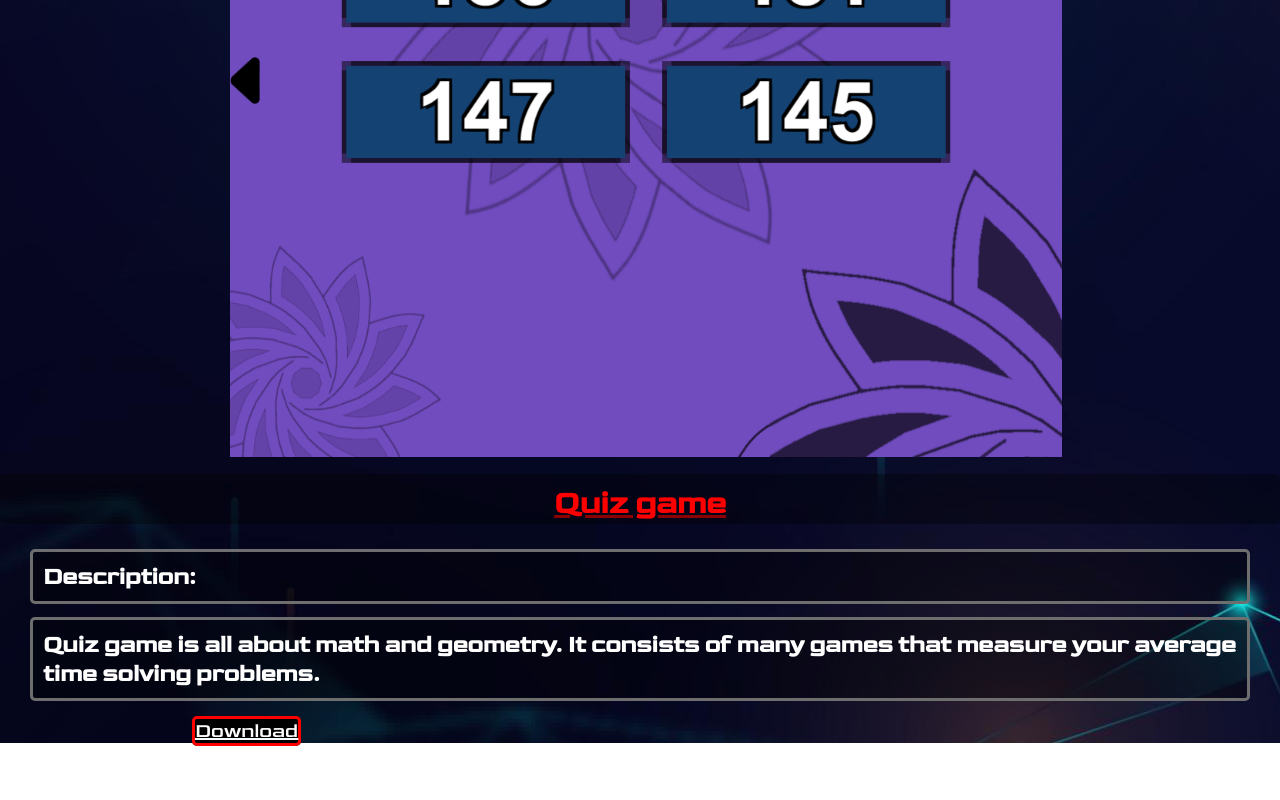
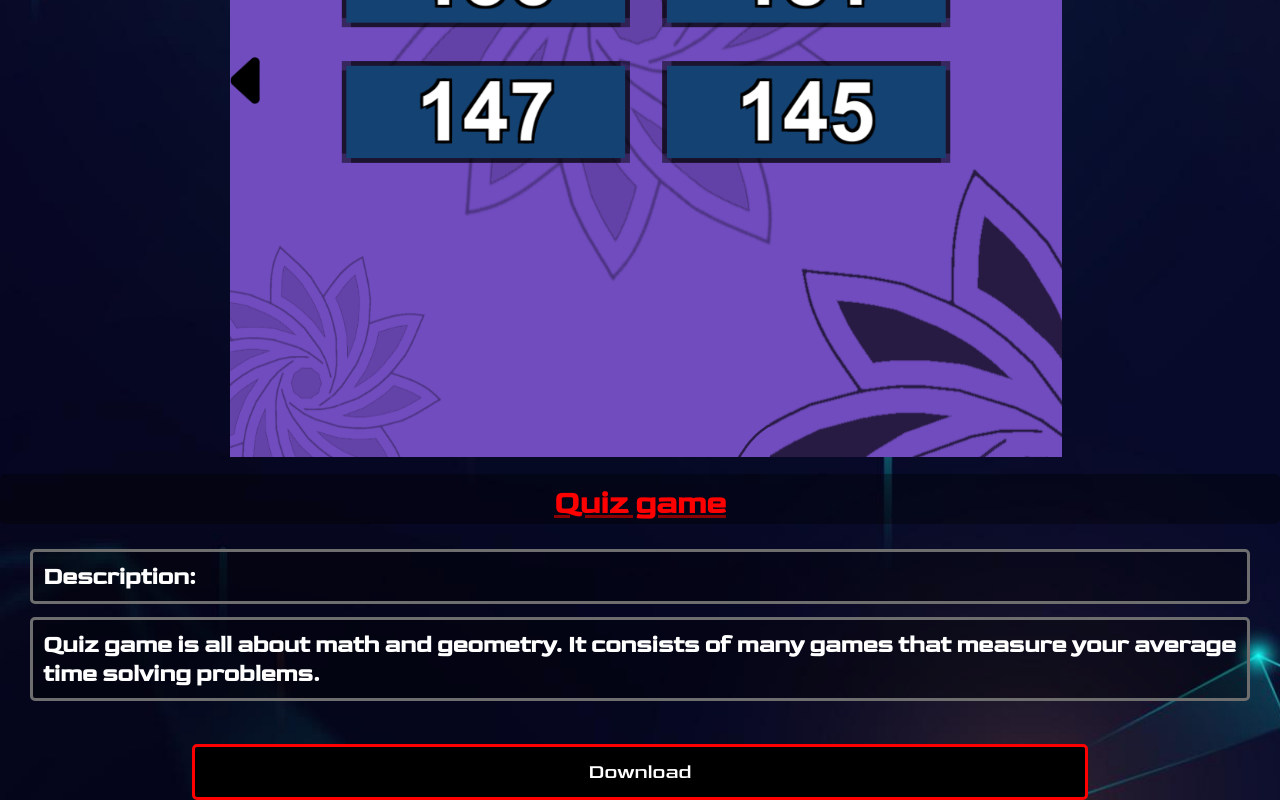
Before and after one commit to MA-Games0/Games, a plain HTML site: page quizG.html in a window 1280 px wide. Shown: the part 1275-2075 px from the top of the page. Before the commit the page ends 2021 px from the top, so only its background shows below. Drawn offline with Linux system fonts and the light colour scheme.

Commit message:
Update quizG.html

```diff
--- a/quizG.html
+++ b/quizG.html
@@ -92,7 +92,7 @@ search</a></li>
     <br>
 
 
-    <a href="https://onedrive.live.com/download?resid=2BE5AA95E3785BA2%216124&authkey=!ABCzRsCx23eXBvo><button class="downloadB" type="button">Download</button></a>
+    <a href="https://onedrive.live.com/download?resid=2BE5AA95E3785BA2%216124&authkey=!ABCzRsCx23eXBvo"><button class="downloadB" type="button">Download</button></a>
 </div>
 
 
```
